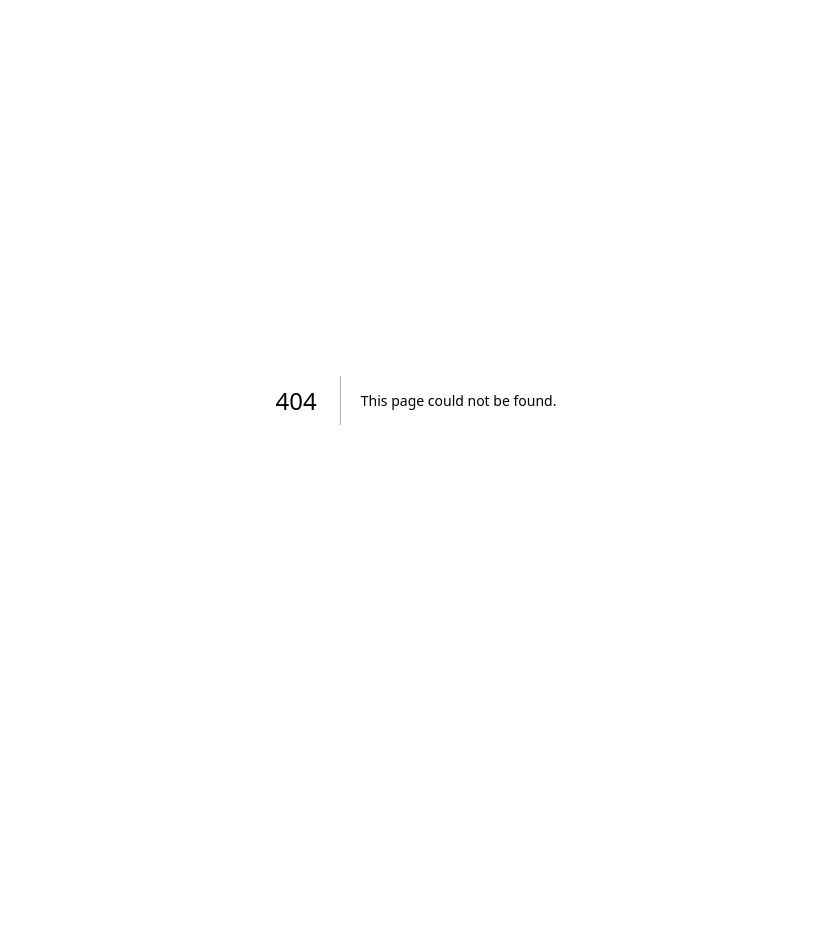
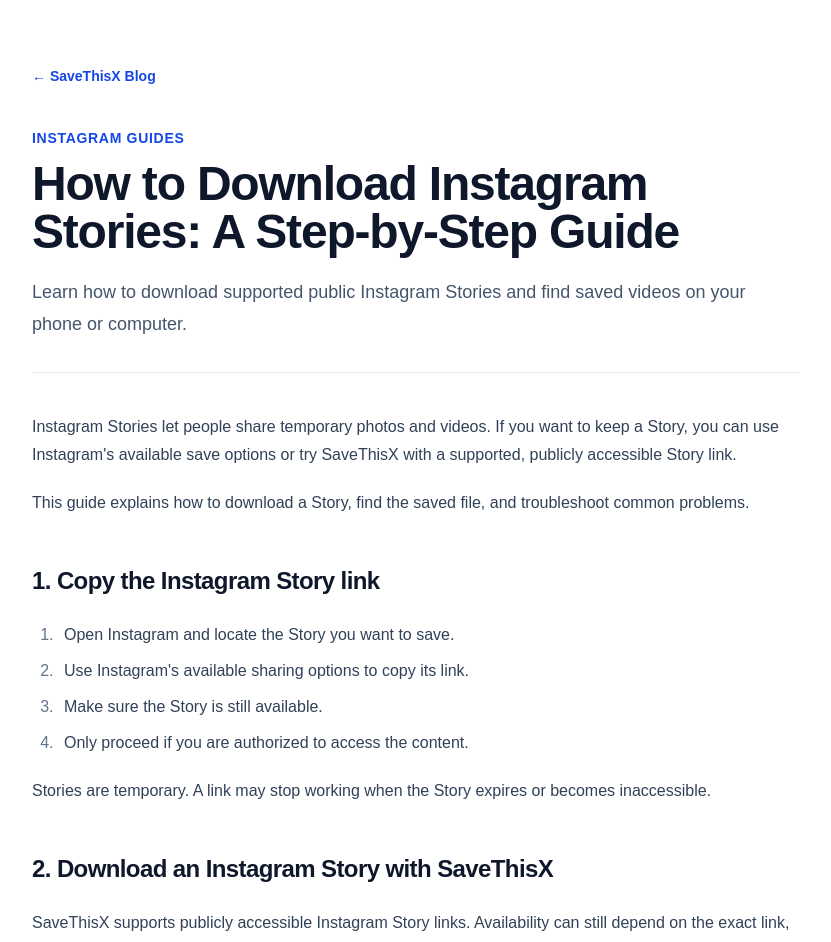
Before and after one commit to agentdesk3/savethix.blog, a Next.js app: page /blog/how-to-download-instagram-stories in a window 1280 px wide. Before the commit this address had no page. Shown: the top 942 px of the page, without its empty margins (224-1055 px from the left). Before the commit the page ends 800 px from the top, so only its background shows below. Built offline with nearby package versions, Linux system fonts and the light colour scheme.

Commit message:
feat(blog): add Instagram Stories download guide

```diff
--- /dev/null
+++ b/src/app/blog/how-to-download-instagram-stories/page.tsx
@@ -0,0 +1,68 @@
+import type { Metadata } from "next";
+import Link from "next/link";
+import Article from "@/content/blog/how-to-download-instagram-stories.mdx";
+
+const articleUrl =
+  "https://blog.savethisx.net/blog/how-to-download-instagram-stories/";
+
+const articleTitle =
+  "How to Download Instagram Stories: A Step-by-Step Guide";
+
+const articleDescription =
+  "Learn how to download supported public Instagram Stories, save videos on your device, and understand common access and download limitations.";
+
+export const metadata: Metadata = {
+  title: articleTitle,
+  description: articleDescription,
+  alternates: {
+    canonical: articleUrl,
+  },
+  openGraph: {
+    type: "article",
+    title: articleTitle,
+    description: articleDescription,
+    url: articleUrl,
+  },
+  twitter: {
+    card: "summary_large_image",
+    title: articleTitle,
+    description: articleDescription,
+  },
+};
+
+export default function InstagramStoriesGuide() {
+  return (
+    <main className="min-h-screen bg-white px-6 py-12 text-slate-900 sm:py-16">
+      <article className="mx-auto max-w-3xl">
+        <Link
+          href="/"
+          className="text-sm font-semibold text-blue-700 hover:text-blue-800"
+        >
+          ← SaveThisX Blog
+        </Link>
+
+        <header className="mt-10 border-b border-slate-200 pb-8">
+          <p className="text-sm font-semibold uppercase tracking-wider text-blue-700">
+            Instagram Guides
+          </p>
+          <h1 className="mt-3 text-4xl font-bold tracking-tight sm:text-5xl">
+            How to Download Instagram Stories: A Step-by-Step Guide
+          </h1>
+          <p className="mt-5 text-lg leading-8 text-slate-600">
+            Learn how to download supported public Instagram Stories and find
+            saved videos on your phone or computer.
+          </p>
+        </header>
+
+        <div className="prose prose-slate mt-10 max-w-none prose-headings:tracking-tight prose-a:text-blue-700 prose-a:no-underline hover:prose-a:underline">
+          <Article />
+        </div>
+
+        <footer className="mt-12 border-t border-slate-200 pt-6 text-sm text-slate-500">
+          Respect creators&apos; rights. Only download or reuse content when you
+          have permission.
+        </footer>
+      </article>
+    </main>
+  );
+}
--- a/src/app/sitemap.ts
+++ b/src/app/sitemap.ts
@@ -39,6 +39,11 @@
       priority: 0.8,
     },
     {
+      url: `${siteUrl}/blog/how-to-download-instagram-stories/`,
+      changeFrequency: "monthly",
+      priority: 0.8,
+    },
+    {
       url: `${siteUrl}/blog/instagram-video-download-not-working/`,
       changeFrequency: "monthly",
       priority: 0.8,
--- /dev/null
+++ b/src/content/blog/how-to-download-instagram-stories.mdx
@@ -0,0 +1,83 @@
+Instagram Stories let people share temporary photos and videos. If you want to keep a Story, you can use Instagram's available save options or try SaveThisX with a supported, publicly accessible Story link.
+
+This guide explains how to download a Story, find the saved file, and troubleshoot common problems.
+
+## 1. Copy the Instagram Story link
+
+1. Open Instagram and locate the Story you want to save.
+2. Use Instagram's available sharing options to copy its link.
+3. Make sure the Story is still available.
+4. Only proceed if you are authorized to access the content.
+
+Stories are temporary. A link may stop working when the Story expires or becomes inaccessible.
+
+## 2. Download an Instagram Story with SaveThisX
+
+SaveThisX supports publicly accessible Instagram Story links. Availability can still depend on the exact link, the content's current status, and Instagram's access restrictions.
+
+1. Copy the link to the Story.
+2. Open the [SaveThisX Instagram video downloader](https://savethisx.net/instagram-video-downloader/).
+3. Paste the link into the input field.
+4. Start processing.
+5. If a downloadable result is provided, select the download option.
+6. Wait for the download to finish, then open the file to confirm it plays correctly.
+
+A public link does not guarantee that every Story will remain accessible. If a link fails, check the troubleshooting steps below.
+
+## 3. Can you download Stories from private accounts?
+
+Private or restricted content may not be accessible through a public link. SaveThisX does not sign in to Instagram or bypass account restrictions.
+
+Do not attempt to bypass privacy settings. Only access and save content you are authorized to view.
+
+## 4. Save an Instagram Story on iPhone, Android, or a computer
+
+After a successful download, the file location depends on your device and browser.
+
+- **iPhone:** Check Safari's download list or the Downloads folder in the Files app. If the video is saved as a file, use the available sharing options to save it to Photos.
+- **Android:** Check your browser's download history or the Downloads folder in your file manager.
+- **Windows or Mac:** Check the Downloads folder configured in your browser.
+
+If you cannot find the file, confirm that the download completed and check your browser's download history.
+
+## 5. What if the Instagram Story link does not work?
+
+A Story download can fail if the Story has expired, the link is incomplete, access is restricted, or Instagram no longer makes the content accessible.
+
+Try these steps:
+
+1. Confirm the Story is still available.
+2. Copy the link again using Instagram's sharing options.
+3. Check your internet connection.
+4. Try another supported, publicly accessible Instagram Story link.
+5. If other public Instagram videos also fail, read our guide to [fixing Instagram video download problems](/blog/instagram-video-download-not-working/).
+
+Because Stories are temporary, a link that worked earlier may no longer work.
+
+## Frequently asked questions
+
+### Can I download any Instagram Story?
+
+Not necessarily. The Story must still be accessible, you must be authorized to view it, and the link must be supported.
+
+### Does SaveThisX support Instagram Stories?
+
+Yes. SaveThisX supports publicly accessible Instagram Story links, although private, expired, restricted, or otherwise inaccessible content may not download.
+
+### Can I save my own Instagram Story?
+
+Instagram may offer built-in options for saving your own Story. Open the Story and check the options available in your app.
+
+### Where does a downloaded Instagram Story go?
+
+Check your browser's download history and your device's Downloads folder. On iPhone, a downloaded file may appear in the Files app rather than Photos.
+
+### Can I repost a downloaded Story?
+
+Downloading content does not grant permission to repost it. Get the creator's permission and follow applicable copyright law and platform rules.
+
+## Related Instagram guides
+
+- Learn [how to download Instagram Reels](/blog/how-to-download-instagram-reels/).
+- Read our guide to [fixing Instagram video download problems](/blog/instagram-video-download-not-working/).
+- Visit the [SaveThisX Instagram video downloader](https://savethisx.net/instagram-video-downloader/) for supported links.
```
